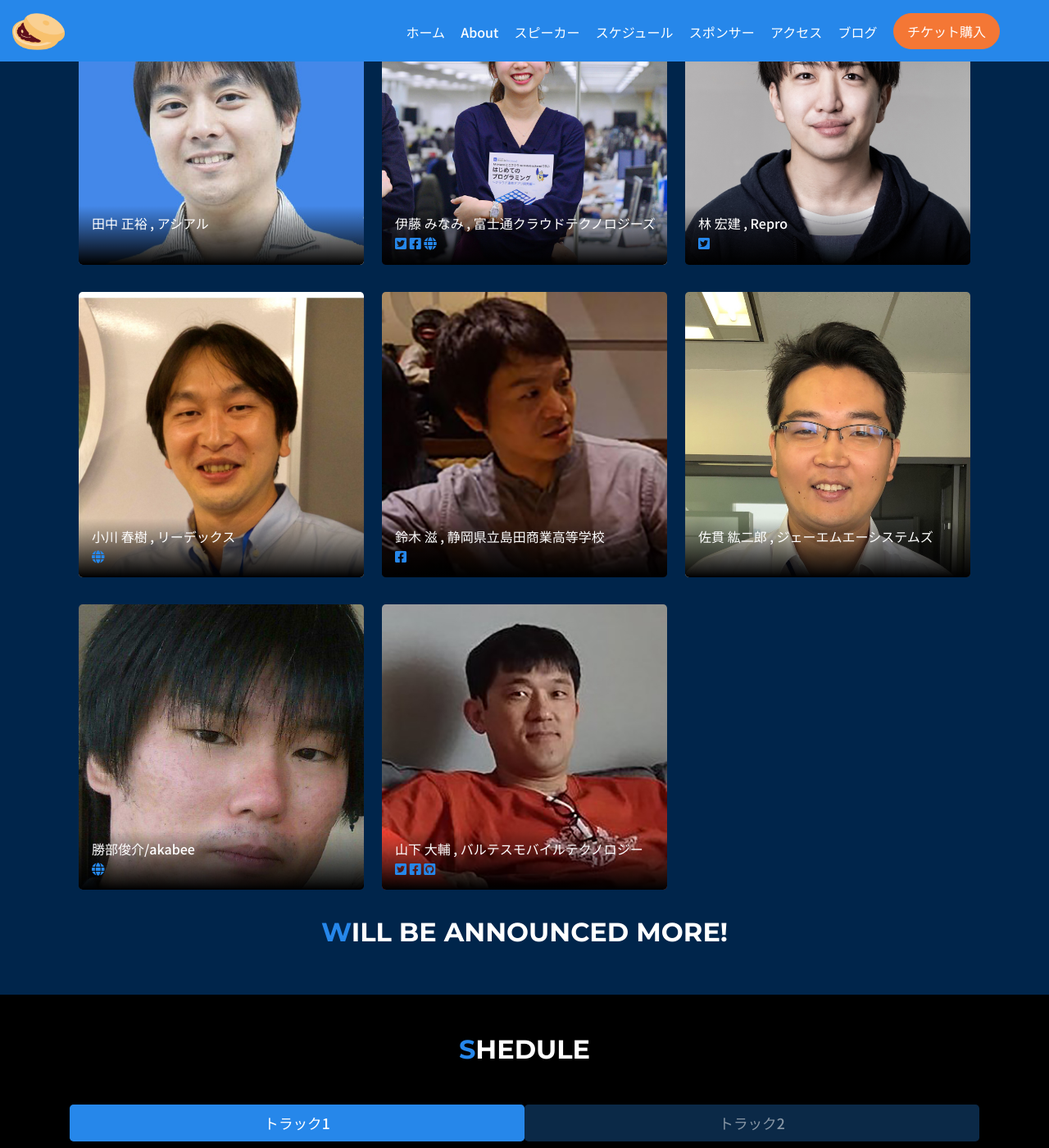
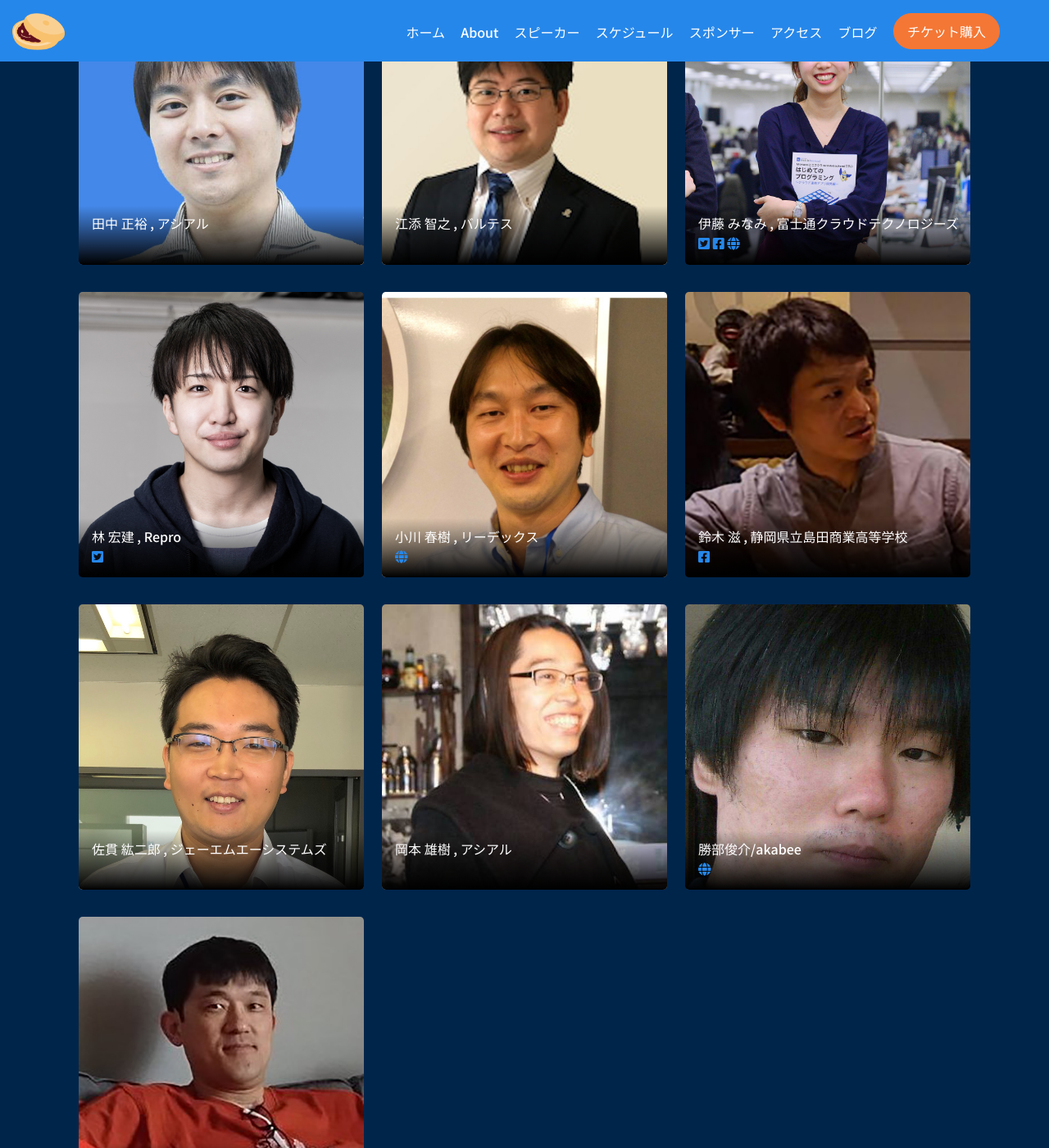
Before and after one commit to MonacaUG/conference-2019, a Jekyll site: the page built from index.html, in a window 1280 px wide and 1400 px high, scrolled down 1534 px. Shown: the whole window at 82% size. Built offline with Jekyll 4.4.1, drawn with Linux system fonts in a browser that asks for light colours; nearby versions of some CDN libraries; comment, search, counter and statistics services are not loaded; some of the changed text lies outside the part shown.

Commit message:
Add photo

```diff
--- a/_data/sessions.json
+++ b/_data/sessions.json
@@ -89,16 +89,16 @@
     "track": "1",
     "title": "",
     "description": "",
-    "company": "",
-    "name": "未定",
-    "id": "",
+    "company": "バルテス",
+    "name": "江添 智之",
+    "id": "ezoe",
     "profile": "",
     "twitter": "",
     "facebook": "",
     "github": "",
     "linkedin": "",
     "web": "",
-    "speaker": "",
+    "speaker": "true",
     "hidden": ""
   },
   {
@@ -243,15 +243,15 @@
     "title": "TBD",
     "description": "",
     "company": "アシアル",
-    "name": "岡本さん",
-    "id": "",
-    "profile": "",
+    "name": "岡本 雄樹",
+    "id": "okamoto",
+    "profile": "Monacaが高校で採用されたことをキッカケに社内起業で「MonacaEducation事業」を立ち上げ、全国800校以上に普及させた。実践的プログラミング教育を掲げ、実社会で活躍できる人材の育成につとめる。\n「専門学校 HTML5作品アワード」実行委員長。",
     "twitter": "",
     "facebook": "",
     "github": "",
     "linkedin": "",
     "web": "",
-    "speaker": "",
+    "speaker": "true",
     "hidden": ""
   },
   {
--- /dev/null
+++ b/speakers/ezoe.md
@@ -0,0 +1,6 @@
+---
+layout: speaker
+permalink: /speakers/ezoe/
+id: ezoe
+speaker: 江添 智之（バルテス）
+---
--- /dev/null
+++ b/speakers/okamoto.md
@@ -0,0 +1,6 @@
+---
+layout: speaker
+permalink: /speakers/okamoto/
+id: okamoto
+speaker: 岡本 雄樹（アシアル）
+---
```
Also changed, not shown: img/speakers/ezoe.jpg (added), img/speakers/okamoto.jpg (added), 1 other file.
